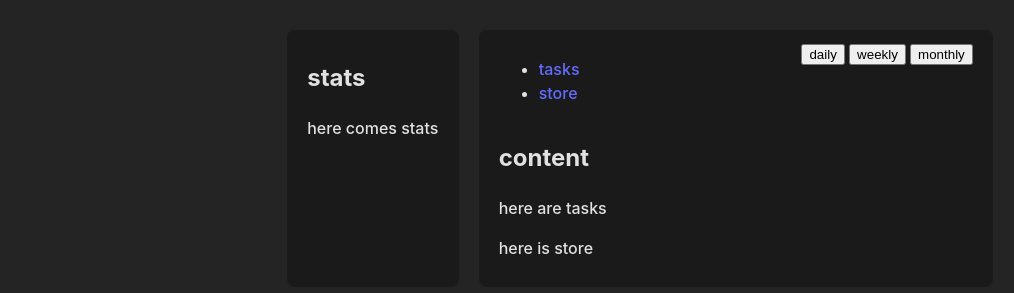
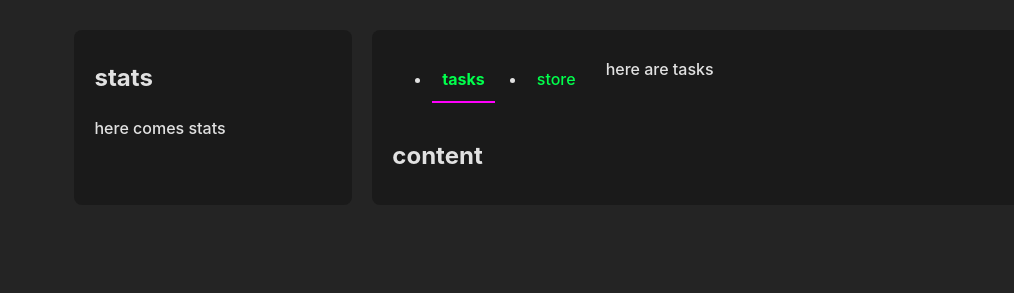
Before and after one commit to spstefan/EMMES, a website built with Vite: page index.html in a window 1280 px wide. Shown: the part 95-388 px from the top of the page, without its empty margins (0-1014 px from the left). Built offline with nearby package versions, Linux system fonts and the light colour scheme.

Commit message:
add tab navigation in content box

```diff
--- a/index.html
+++ b/index.html
@@ -20,40 +20,38 @@
         <nav>
           <div class="container" id="tabs-container">
 
-            <ul>
+            <ul class="tabs-list">
               <!-- <button class="tablink" onclick="openTab(event, 'tasks')">tasks</button>
               <button class="tablink" onclick="openTab(event, 'store')">store</button> -->
-              <li><a id="tab-tasks" href="#tasks">tasks</a></li>
-              <li><a id="tab-store" href="#store">store</a></li>
+              <li><a class="tab-button" id="tab-tasks" href="#tasks">tasks</a></li>
+              <li><a class="tab-button" id="tab-store" href="#store">store</a></li>
             </ul>
 
-            <div class="switcher" id="daily-weekly-monthly">
+            <!-- <div class="switcher" id="daily-weekly-monthly">
               <button class="tablink" onclick="openTab(event, 'daily')">daily</button>
               <button class="tablink" onclick="openTab(event, 'weekly')">weekly</button>
               <button class="tablink" onclick="openTab(event, 'monthly')">monthly</button>
+            </div> -->
+
+            <div class="tab__panels flow">
+              <div id="tasks">
+                <p>here are tasks</p>
+              </div>
+              <div id="store">
+                <p>here is store</p>
+              </div>
             </div>
 
           </div>
         </nav>
 
         <h2>content</h2>
-        <div class="tab-panels">
-
-          <div class="tabcontent" id="tasks">
-            <p>here are tasks</p>
-          </div>
-
-          <div class="tabcontent" id="store">
-            <p>here is store</p>
-          </div>
-
-        </div>
 
       </div>
 
     </div>
 
     <script src="oneko.js"></script>
-    <script type="module" src="/main.js"></script>
+    <script type="module" src="main.js"></script>
   </body>
 </html>
--- a/main.js
+++ b/main.js
@@ -0,0 +1,34 @@
+const tabsContainer = document.querySelector("#tabs-container");
+const tabsList = tabsContainer.querySelector(".tabs-list");
+const tabButtons = tabsList.querySelectorAll(".tab-button");
+const tabPanels = tabsContainer.querySelectorAll(".tab__panels > div");
+
+/* Hides all but the first tab in the content box */
+tabButtons.forEach((tab, index) => {
+    if (index === 0) {
+        tab.classList.add('active');
+    } else {
+        tabPanels[index].setAttribute("hidden", "");
+    }
+});
+
+/* On click reveals tab contents and hides the others */
+tabsContainer.addEventListener("click", (e) => {
+    const clickedTab = e.target.closest("a");
+    if (!clickedTab) return;
+    e.preventDefault();
+
+    const activePanelId = clickedTab.getAttribute('href');
+    const activePanel = tabsContainer.querySelector(activePanelId);
+
+    tabPanels.forEach((panel => {
+        panel.setAttribute("hidden", true);
+    }))
+    activePanel.removeAttribute("hidden");
+
+    tabButtons.forEach((tab) => {
+        tab.classList.remove('active');
+    });
+
+    clickedTab.classList.add('active');
+} )
--- a/style.css
+++ b/style.css
@@ -56,3 +56,24 @@ h1 {
 .switcher#daily-weekly-monthly {
   margin-left: auto;
 }
+
+.tabs-list {
+  display: flex;
+  gap: 2rem;
+}
+
+.tab-button {
+  text-decoration: none; /* Remove default underline */
+  padding: 10px;
+  display: inline-block;
+  color: #00ff4c;
+}
+
+.tab-button.active {
+  border-bottom: 2px solid #ff00fb; /* Add underline for active tab */
+  font-weight: bold; /* Optional: Make active tab bold */
+}
+
+.tab-button:hover {
+  cursor: pointer;
+}
```
